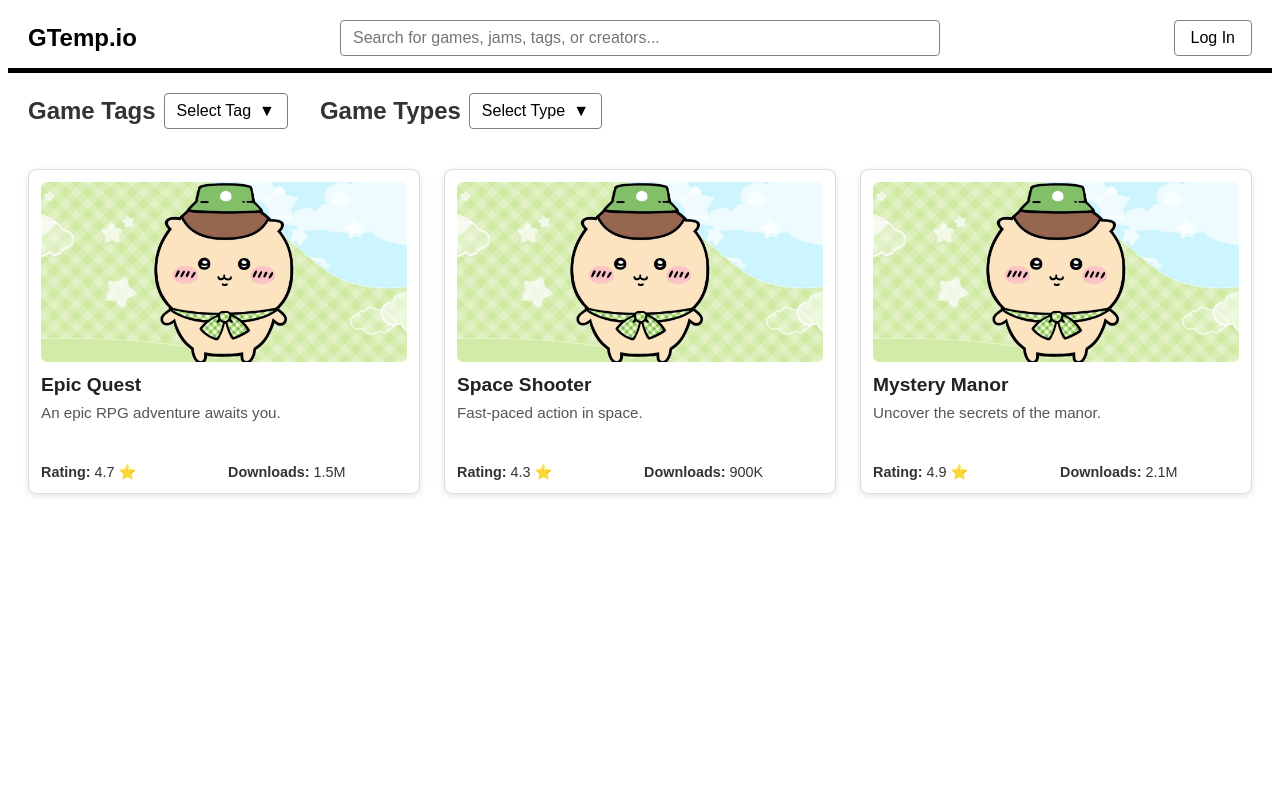
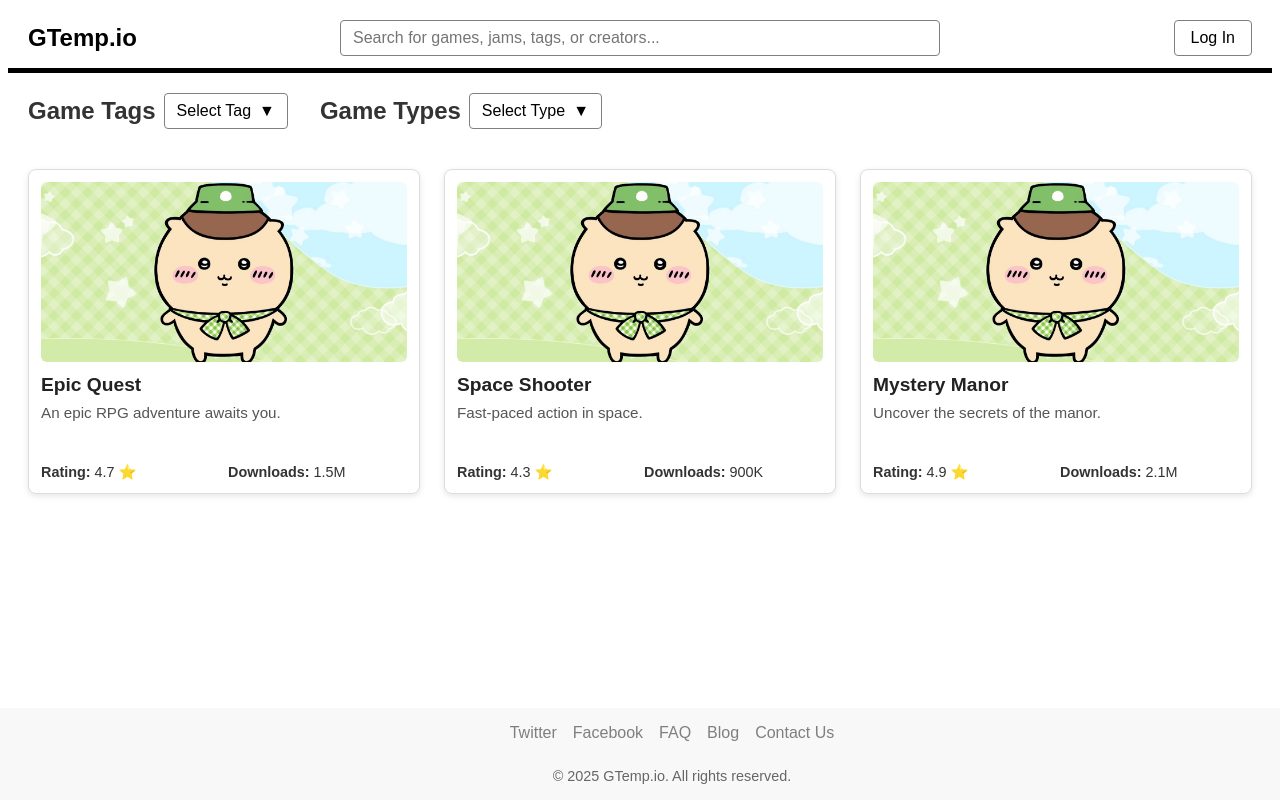
Before and after one commit to michaela-es/GTemp.io, a React (Vite) app in the folder React1/: page / in a window 1280 px wide. Built offline with nearby package versions, Linux system fonts and the light colour scheme.

Commit message:
Added footer

```diff
--- a/React1/src/App.jsx
+++ b/React1/src/App.jsx
@@ -2,6 +2,7 @@ import React from "react";
 import TopBar from "./components/TopBar.jsx";
 import FilterBar from "./components/FilterBar.jsx";
 import Listings from "./components/Listings.jsx";
+import Footer from "./components/Footer.jsx";
 
 function App() {
   const tags = ["Action", "Adventure", "RPG", "Strategy"];
@@ -24,7 +25,8 @@ function App() {
         onTagSelect={handleTagSelect}
         onTypeSelect={handleTypeSelect}
       />
-      <Listings />  {/* This is where your list shows up */}
+      <Listings />
+      <Footer />
     </div>
   );
 }
--- /dev/null
+++ b/React1/src/components/Footer.css
@@ -0,0 +1,29 @@
+.footer {
+  position: fixed;
+  bottom: 0;
+  left: 0;
+  width: 100%;
+  background-color: #F8F8F8;
+  padding: 1em 2em;
+  font-family: sans-serif;
+  color: #333;
+  display: flex;
+  flex-direction: column;
+  align-items: center;
+  gap: 12px;
+}
+
+.footer-top {
+  display: flex;
+  justify-content: center;
+  gap: 1em;
+  flex-wrap: wrap;
+}
+
+.footer-bottom {
+  font-size: 0.9rem;
+  color: #666;
+  text-align: center;
+  width: 100%;
+  padding-top: 1em;
+}
--- /dev/null
+++ b/React1/src/components/Footer.jsx
@@ -0,0 +1,22 @@
+import React from "react";
+import LinkButton from "./LinkButton.jsx";
+import "./Footer.css";
+
+function Footer() {
+  return (
+    <footer className="footer">
+      <div className="footer-top">
+        <LinkButton href="https://twitter.com">Twitter</LinkButton>
+        <LinkButton href="https://facebook.com">Facebook</LinkButton>
+        <LinkButton href="/faq">FAQ</LinkButton>
+        <LinkButton href="/blog">Blog</LinkButton>
+        <LinkButton href="/contact">Contact Us</LinkButton>
+      </div>
+      <div className="footer-bottom">
+        &copy; {new Date().getFullYear()} GTemp.io. All rights reserved.
+      </div>
+    </footer>
+  );
+}
+
+export default Footer;
--- /dev/null
+++ b/React1/src/components/LinkButton.css
@@ -0,0 +1,20 @@
+/* LinkButton.css */
+
+.link-button {
+  background: none;
+  border: none;
+  padding: 0;
+  color: #7F7F7F;
+  text-decoration: none;
+  cursor: pointer;
+  font-weight: 500;
+  transition: color 0.2s ease, text-decoration 0.2s ease;
+  user-select: none;
+}
+
+.link-button:hover,
+.link-button:focus {
+  color: #a5bdd8;          /* or your hover color */
+  text-decoration: underline;
+  outline: none;
+}
--- /dev/null
+++ b/React1/src/components/LinkButton.jsx
@@ -0,0 +1,12 @@
+import React from "react";
+import "./LinkButton.css";
+
+function LinkButton({ to, href, children }) {
+  return (
+    <a href={href || to} className="link-button" target="_blank" rel="noopener noreferrer">
+      {children}
+    </a>
+  );
+}
+
+export default LinkButton;
```
